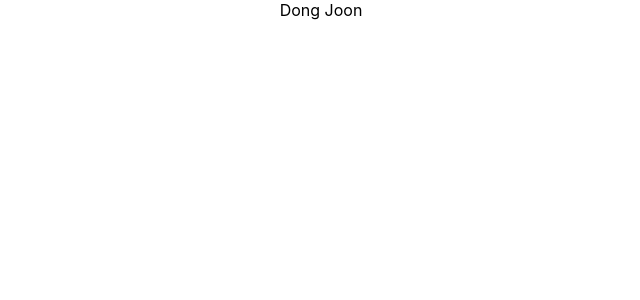
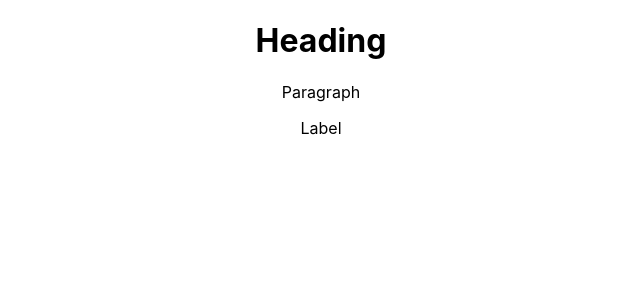
Before and after one commit to DonOhhhh/React-TypeScript-Tutorials, a React (Create React App) app: page / in a window 1280 px wide. Shown: the top 300 px of the page, without its empty margins (319-959 px from the left). Built offline with nearby package versions, Linux system fonts and the light colour scheme.

Commit message:
Polymorphic Components

```diff
--- a/src/App.tsx
+++ b/src/App.tsx
@@ -1,10 +1,18 @@
 import "./App.css";
-import { CustomComponent } from "./components/html/CustomComponent";
+import { Text } from "./components/Polymorphic/Text";
 
 function App() {
     return (
         <div className="App">
-            <CustomComponent name="Dong Joon" isLoggedIn={false} />
+            <Text as="h1" size="lg">
+                Heading
+            </Text>
+            <Text as="p" size="md">
+                Paragraph
+            </Text>
+            <Text as="label" htmlFor="someId" size="sm" color="secondary">
+                Label
+            </Text>
         </div>
     );
 }
--- /dev/null
+++ b/src/components/Polymorphic/Text.tsx
@@ -0,0 +1,23 @@
+type TextOwnProps<E extends React.ElementType> = {
+    size?: "sm" | "md" | "lg";
+    color?: "primary" | "secondary";
+    children: React.ReactNode;
+    as?: E;
+};
+
+type TextProps<E extends React.ElementType> = TextOwnProps<E> &
+    Omit<React.ComponentProps<E>, keyof TextOwnProps<E>>;
+
+export const Text = <E extends React.ElementType = "div">({
+    size,
+    color,
+    children,
+    as,
+}: TextProps<E>) => {
+    const Component = as || "div";
+    return (
+        <Component className={`class-with-${size}-${color}`}>
+            {children}
+        </Component>
+    );
+};
```
